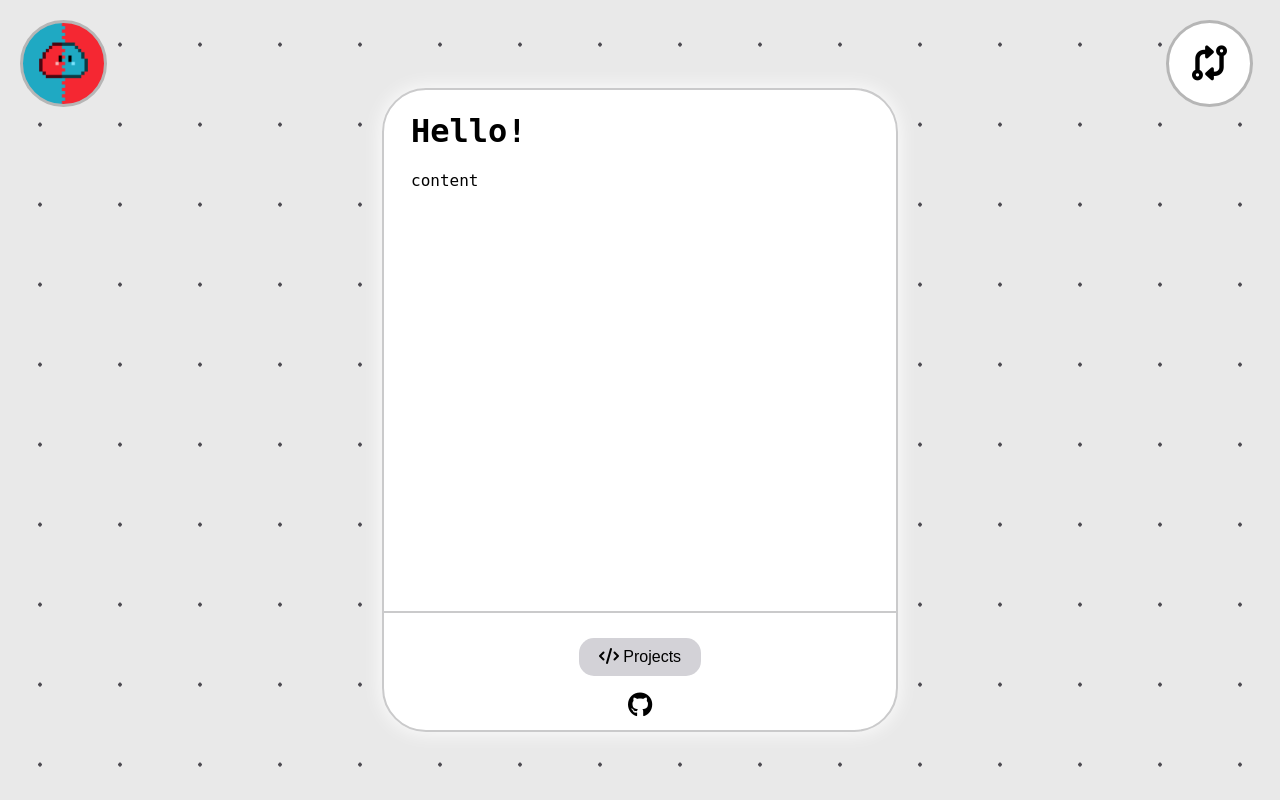
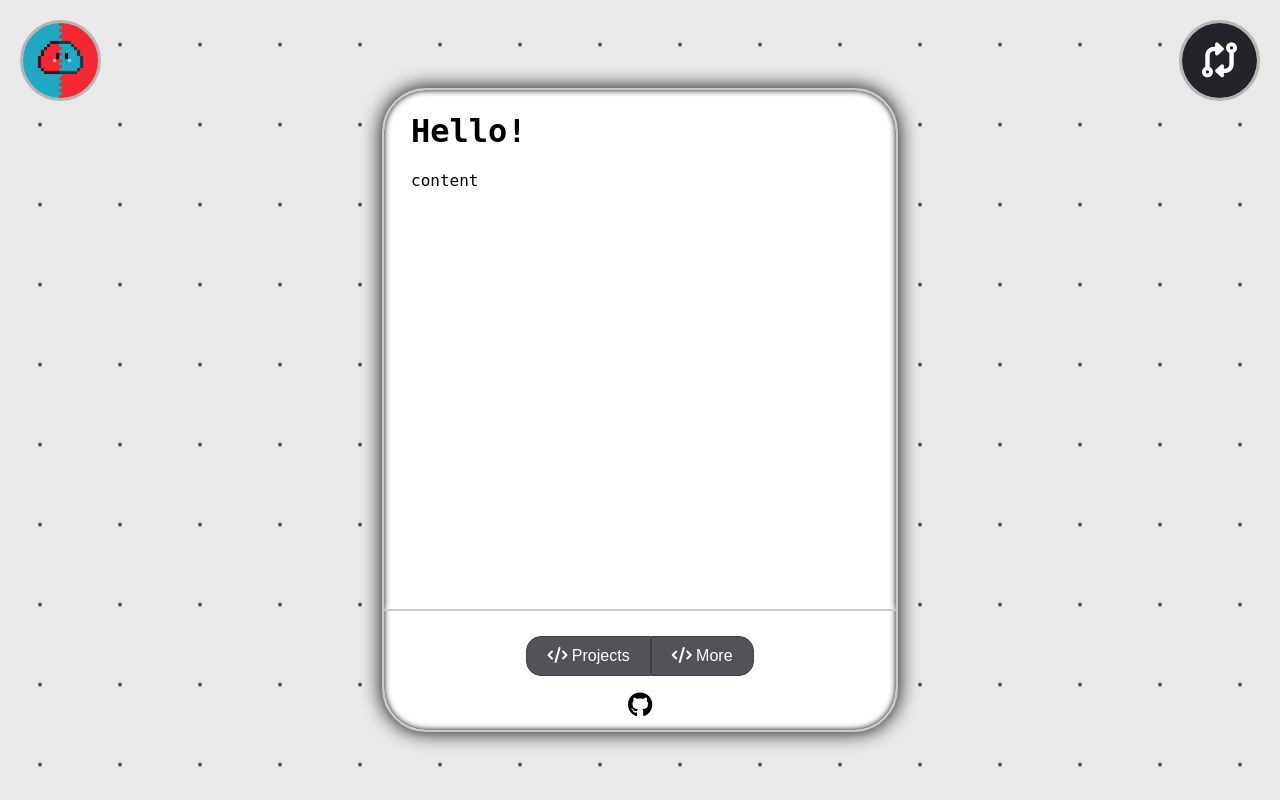
Before and after one commit to trwy7/trwy7.github.io, a PHP site: page / in a window 1280 px wide. Run offline with PHP 8.4, Linux system fonts and the light colour scheme; some libraries are stand-ins or nearby versions.

Commit message:
Rework page switching

```diff
--- a/index.css
+++ b/index.css
@@ -136,7 +172,6 @@
 #pfp {
     border-radius: 50%;
     border: #3a393f 2px solid;
-    padding: 3px;
     width: 75px;
     height: 75px;
     margin: 20px;
@@ -148,40 +183,40 @@
     z-index: 20;
 }
 #source {
-    display: flex;
+    position: absolute;
+    top: 0;
+    right: 0;
     border-radius: 50%;
     border: #3a393f 2px solid;
-    width: 100%;
-    height: 100%;
+    width: 75px;
+    height: 75px;
+    margin: 20px;
     background: #242329;
-    color: white;
-    text-align: center;
-    align-items: center;
-    justify-content: center;
-    font-size: 35px;
-    background-size: cover;
-    line-height: 100%;
     box-shadow: inset 0 0 6px #000, 0 0 25px #000;
-    cursor: pointer;
     z-index: 20;
 }
 #sourcelink {
+    border: none;
+    font-size: 35px;
+    background: #242329;
+    cursor: pointer;
+    color: white;
     border-radius: 50%;
-    position: absolute;
-    top: 0;
-    right: 0;
-    right: 10px;
-    width: 81px;
-    height: 81px;
-    color: #242329;
-    margin: 20px;
-    padding: 3px;
-    transform: translateY(-3px);
+    width: 100%;
+    height: 100%;
+    transition: box-shadow 250ms;
 }
-button {
+#sourcelink:hover {
+    box-shadow: 0 0 15px #DE8B5D;
+    transition: box-shadow 250ms;
+}
+#sourcelink:active {
+    box-shadow: inset 0 0 6px #000, 0 0 15px #DE8B5D;
+}
+button:not(#sourcelink) {
     background-color: #535258;
     color: #fff;
-    border: none;
+    border: 1px solid #403f44;
     padding: 10px 20px;
     text-align: center;
     text-decoration: none;
--- a/index.html
+++ b/index.html
@@ -11,15 +11,16 @@
         <div id="outer">
             <div id="content">
                 <p style="font-size: 0.7em; margin-top: 22px;" class="highlight"></p>
+                <p id="screenwarn">Your screen size is too small, some items may not display properly</p>
                 <h1 style="margin-top: 1px;">Hello!</h1>
                 <p>content</p>
             </div>
             <div id="bottom">
                 <!-- Legacy button: <a href="/projects" id="code"><button style="border-radius: 500px;"><i class="fa-solid fa-code"></i> Projects</button></a><br> -->
-                <button style="border-radius: 15px;" onclick="loadPage('/projects')"><i class="fa-solid fa-code"></i> Projects</button><br>
+                <button style="border-radius: 15px 0px 0px 15px;" onclick="loadPage('/projects')"><i class="fa-solid fa-code"></i> Projects</button><button style="border-radius: 0px 15px 15px 0px;" onclick="loadPage('/more')"><i class="fa-solid fa-code"></i> More</button><br>
                 <a href="https://github.com/trwy7" class="social" id="github"><i class="fa-brands fa-github"></i></a>
             </div>
         </div>
-        <a href="https://github.com/trwy7/trwy7.github.io" id="sourcelink"><div id="source"><i class="fa-solid fa-code-compare"></i></div></a>
+        <div id="source"><button onclick="loadPage('https\://github.com/trwy7/trwy7.github.io')" id="sourcelink"><i class="fa-solid fa-code-compare"></i></button></div>
     </body>
 </html>
--- a/index.js
+++ b/index.js
@@ -11,6 +11,7 @@
         throw new Error('Invalid argument. Expected a string.');
     }
     // button.innerHTML = 'Loading...';
+    if (url.startsWith('/')) {
         document.getElementById('body').classList.add('leave');
         var xmlHttp = new XMLHttpRequest();
         xmlHttp.onreadystatechange = function() {
@@ -20,18 +21,42 @@
         }
         xmlHttp.open("GET", url, true);
         xmlHttp.send(null);
+    } else {
+        document.getElementById('body').classList.add('leaveExternal');
+    }
     setTimeout(() => {
+        if (url.startsWith('/')) {
             window.history.replaceState( {} , 'title', url );
+            do {
                 if (xmlHttp.readyState == 4 && xmlHttp.status == 200) {
                     var parser = new DOMParser();
                     var doc = parser.parseFromString(xmlHttp.responseText, "text/html");
                     document.getElementById('outer').innerHTML = doc.getElementById('outer').innerHTML;
                     document.body.classList.remove('leave');
                     newpage();
+                    break;
                 } else {
                     console.error('Request did not succeed before timeout.')
+                    if (xmlHttp.status != 200) {
+                        if (xmlHttp.status == 404) {
+                            alert('Failed to connect: 404 (Page not found)');
+                            location.reload();
+                            break;
+                        }
+                        alert('Failed to connect: Error ' + xmlHttp.status);
+                        location.reload();
+                        break;
+                    }
+                    if (i == 49) {
                         alert('Failed to connect');
                         location.reload();
+                    }
+                    new Promise(r => setTimeout(r, 250));
+                    i = i + 1;
+                }
+            } while (i < 50);
+        } else {
+            window.location.href = url;
         }
         // window.location.href = url;
     }, 1250);
--- a/projects/index.html
+++ b/projects/index.html
@@ -18,6 +18,6 @@
                 <button style="border-radius: 500px;" onclick="loadPage('/')"><i class="fa-solid fa-circle-xmark"></i> Back</button><br>
             </div>
         </div>
-        <a href="https://github.com/trwy7/trwy7.github.io" id="sourcelink"><div id="source"><i class="fa-solid fa-code-compare"></i></div></a>
+        <div id="source"><button onclick="loadPage('https\://github.com/trwy7/trwy7.github.io')" id="sourcelink"><i class="fa-solid fa-code-compare"></i></button></div>
     </body>
 </html>
```
Also changed, not shown: other parts of index.css (+52 -11 lines). Lines whose indentation alone changed are shown as unchanged.
